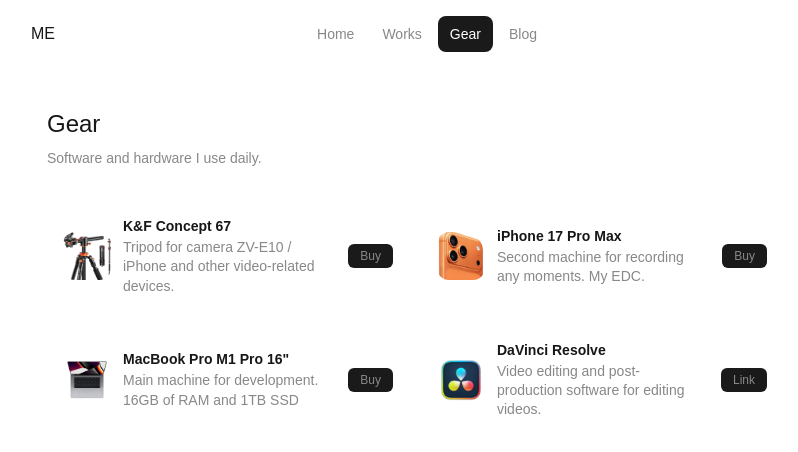
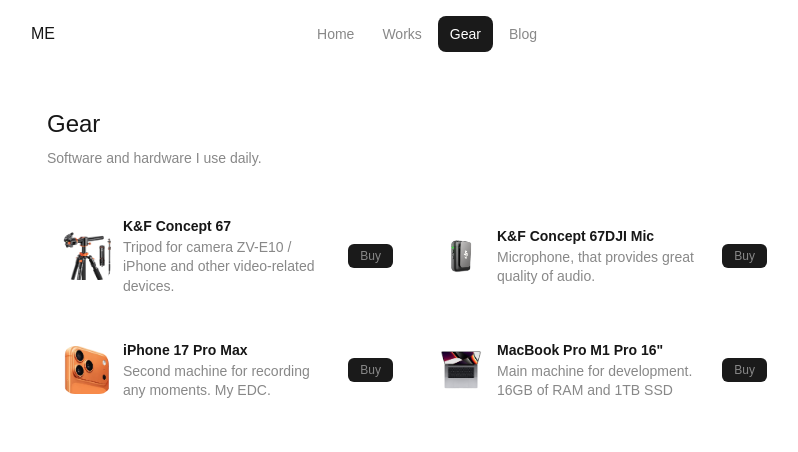
Before and after one commit to monokkai/maajer.io, a Next.js app: page /gear in a window 1280 px wide. Shown: the top 452 px of the page, without its empty margins (225-1023 px from the left). Built offline with nearby package versions, Linux system fonts and the light colour scheme.

Commit message:
fix: dji micro added

```diff
--- a/app/gear/tools.ts
+++ b/app/gear/tools.ts
@@ -22,6 +22,13 @@
         label: "Buy",
     },
     {
+        name: "K&F Concept 67DJI Mic",
+        description: "Microphone, that provides great quality of audio.",
+        icon: "/dji.png",
+        href: "https://store.dji.com/si/product/dji-mic?vid=109401",
+        label: "Buy",
+    },
+    {
         name: "iPhone 17 Pro Max",
         description: "Second machine for recording any moments. My EDC.",
         icon: "/i3.webp",
@@ -35,12 +42,4 @@
         href: "https://www.amazon.es/macbook-pro-16-m1/s?k=macbook+pro+16+m1",
         label: "Buy",
     },
-    {
-        name: "DaVinci Resolve",
-        description:
-            "Video editing and post-production software for editing videos.",
-        icon: "/davi.png",
-        href: "https://www.blackmagicdesign.com/products/davinciresolve",
-        label: "Link",
-    },
 ];
```
Also changed, not shown: public/dji.png (added).
